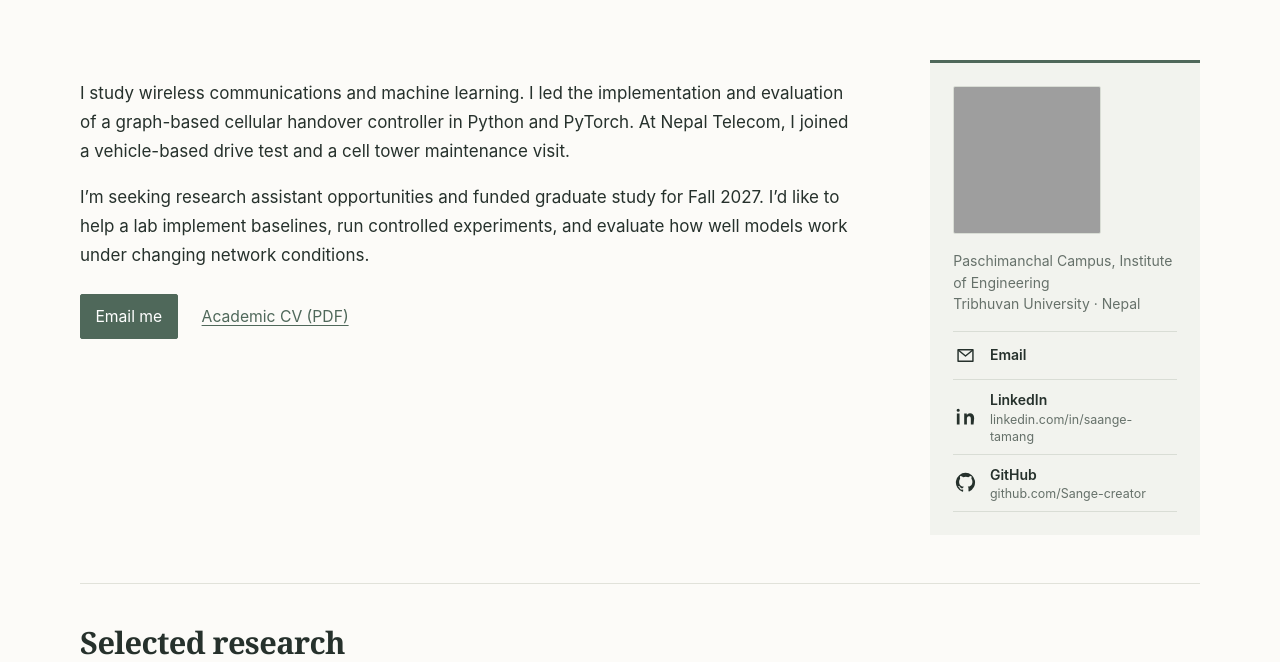
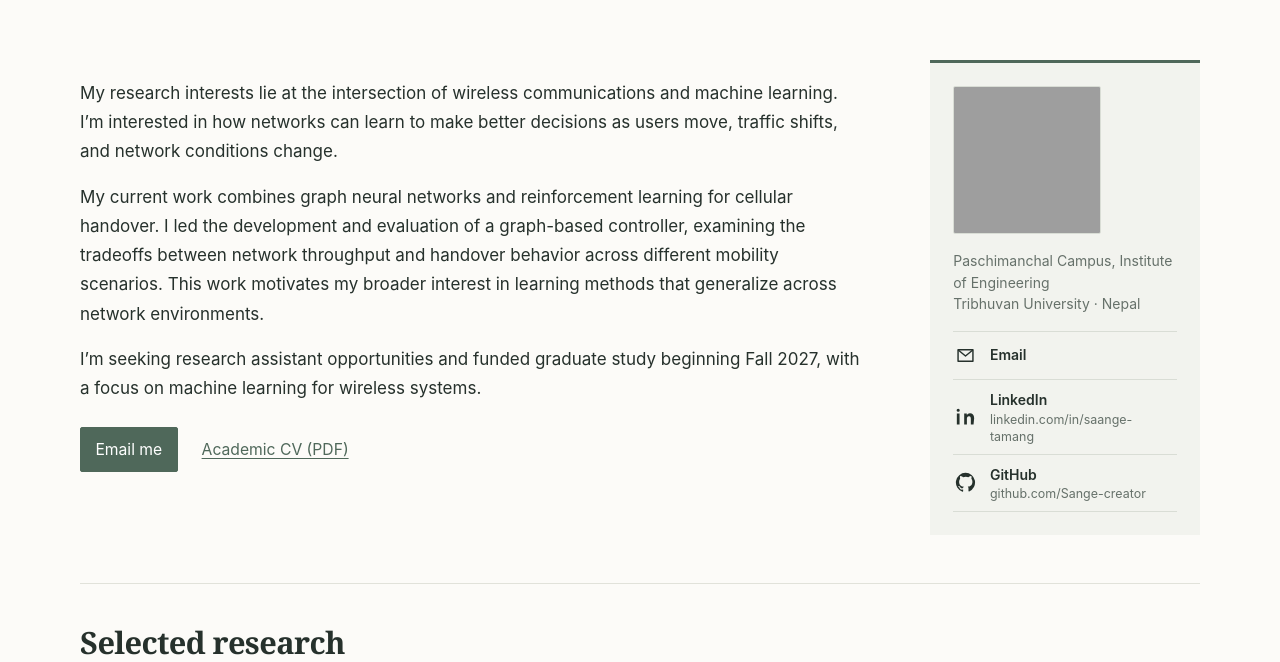
Before and after one commit to Sange-creator/Sange-creator.github.io, a Node project: template templates/home.njk in a window 1280 px wide. Shown: the part 63-725 px from the top of the page. Run offline with Node 20 templates, Linux system fonts and the light colour scheme; the template is opened without the code that fills it, so the values that code supplies are empty; some libraries are stand-ins or nearby versions; some web fonts are replaced; grey boxes are pictures that could not be loaded.

Commit message:
Refine homepage research introduction

```diff
--- a/templates/home.njk
+++ b/templates/home.njk
@@ -6,8 +6,9 @@
     <p class="hero-fieldline">{{ profile.professionalTitle }}</p>
     <p class="profile-credential">{{ profile.license }}</p>
     <div class="intro-copy">
-      <p>I study wireless communications and machine learning. I led the implementation and evaluation of a graph-based cellular handover controller in Python and PyTorch. At Nepal Telecom, I joined a vehicle-based drive test and a cell tower maintenance visit.</p>
-      <p>I’m seeking research assistant opportunities and funded graduate study for Fall 2027. I’d like to help a lab implement baselines, run controlled experiments, and evaluate how well models work under changing network conditions.</p>
+      <p>My research interests lie at the intersection of wireless communications and machine learning. I’m interested in how networks can learn to make better decisions as users move, traffic shifts, and network conditions change.</p>
+      <p>My current work combines graph neural networks and reinforcement learning for cellular handover. I led the development and evaluation of a graph-based controller, examining the tradeoffs between network throughput and handover behavior across different mobility scenarios. This work motivates my broader interest in learning methods that generalize across network environments.</p>
+      <p>I’m seeking research assistant opportunities and funded graduate study beginning Fall 2027, with a focus on machine learning for wireless systems.</p>
     </div>
     <div class="intro-actions" role="group" aria-label="Contact and CV">
       <a class="primary-link" href="mailto:{{ profile.email }}">Email me</a>
```
